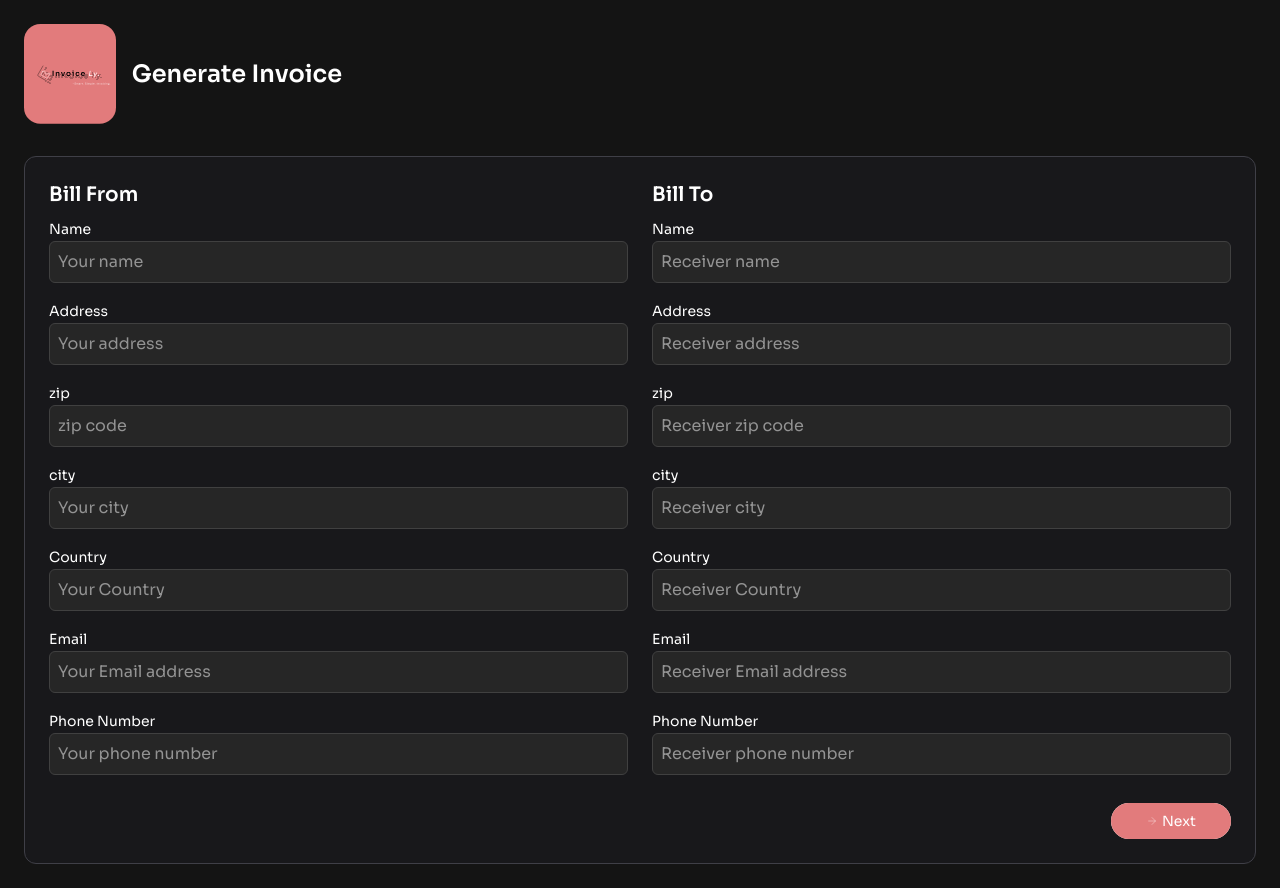
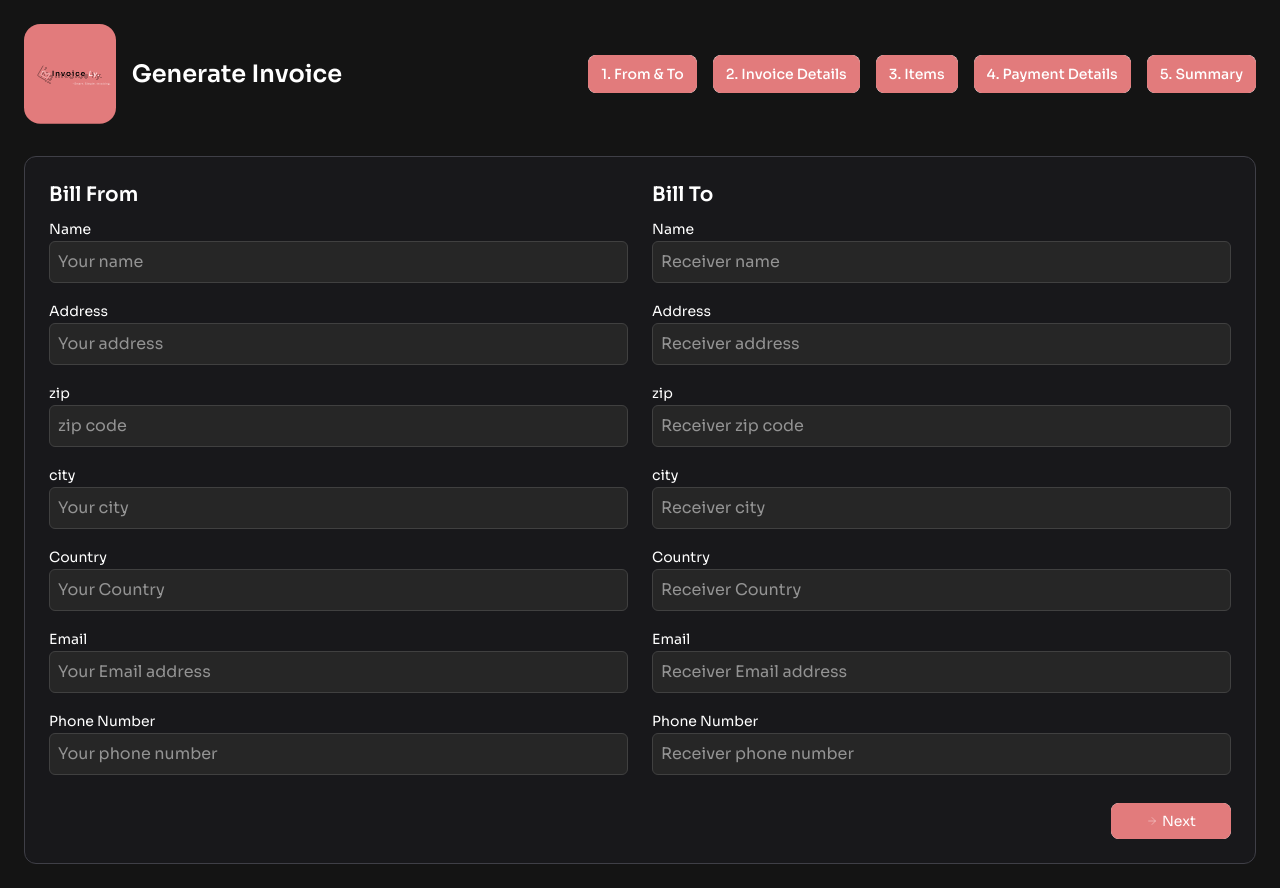
Before and after one commit to VedantKulkarni05/invoicely, a React (Vite) app: page /invoice in a window 1280 px wide. Built offline with nearby package versions, Linux system fonts and the light colour scheme.

Commit message:
header-UI + navigation logic

```diff
--- a/src/components/FromtoSection.jsx
+++ b/src/components/FromtoSection.jsx
@@ -3,7 +3,7 @@ import startbtn from "../assets/StartBtn.svg";
 
 const FromtoSection = () => {
   return (
-    <section className="bg-zinc-900 p-6 rounded-xl border border-zinc-700">
+    <>
       <div className="grid grid-cols-2 md:grid-cols-2 gap-6">
         <div>
           <div className="space-y-4">
@@ -198,15 +198,15 @@ const FromtoSection = () => {
           type="button"
           className="relative group mt-7 w-[120px] h-[36px]"
         >
-          <span className="absolute inset-0 bg-[#ffffff] rounded-full transition-all duration-300 group-hover:translate-x-1 group-hover:-translate-y-1"></span>
+          <span className="absolute inset-0 bg-[#ffffff] rounded-lg transition-all duration-300 group-hover:translate-x-1 group-hover:-translate-y-1"></span>
 
-          <div className="relative bg-[#e27b7c] border-2 border-[#e27b7c] text-white rounded-full w-full h-full flex items-center justify-center gap-1 px-2">
+          <div className="relative bg-[#e27b7c] border-2 border-[#e27b7c] text-white rounded-lg w-full h-full flex items-center justify-center gap-1 px-2">
             <img src={startbtn} alt="Next button" className="w-3 h-3" />
             <span className="text-sm  ">Next</span>
           </div>
         </button>
       </div>
-    </section>
+    </>
   );
 };
 
--- /dev/null
+++ b/src/components/InvoiceDetailsSection.jsx
@@ -0,0 +1,7 @@
+import React from "react";
+
+const InvoiceDetailsSection = () => {
+  return <h1 style={{ color: "black" }}>hey</h1>;
+};
+
+export default InvoiceDetailsSection;
--- /dev/null
+++ b/src/components/ItemsSection.jsx
@@ -0,0 +1,7 @@
+import React from "react";
+
+const ItemsSection = () => {
+  return <h1 style={{ color: "black" }}>hey</h1>;
+};
+
+export default ItemsSection;
--- /dev/null
+++ b/src/components/PaymentSection.jsx
@@ -0,0 +1,7 @@
+import React from "react";
+
+const PaymentSection = () => {
+  return <div></div>;
+};
+
+export default PaymentSection;
--- /dev/null
+++ b/src/components/SummarySection.jsx
@@ -0,0 +1,7 @@
+import React from "react";
+
+const SummarySection = () => {
+  return <h1 style={{ color: "black" }}>hey</h1>;
+};
+
+export default SummarySection;
--- a/src/pages/InvoicePage.jsx
+++ b/src/pages/InvoicePage.jsx
@@ -1,6 +1,20 @@
+import { Component, useState } from "react";
 import logo from "../assets/Logo.svg";
 import FromtoSection from "../components/FromtoSection";
+import InvoiceDetailsSection from "../components/InvoiceDetailsSection";
+import ItemsSection from "../components/ItemsSection";
+import PaymentSection from "../components/PaymentSection";
+import SummarySection from "../components/SummarySection";
+
 const InvoicePage = () => {
+  const [currStep, setSteps] = useState(0);
+  const stepsData = [
+    { id: 0, label: "From & To", Component: <FromtoSection /> },
+    { id: 1, label: "Invoice Details", Component: <InvoiceDetailsSection /> },
+    { id: 2, label: "Items", Component: <ItemsSection /> },
+    { id: 3, label: "Payment", Component: <PaymentSection /> },
+    { id: 4, label: "Summary", Component: <SummarySection /> },
+  ];
   return (
     <div className="min-h-screen bg-[#141414] text-white p-6" data-theme="dark">
       <header className="flex items-center gap-x-4 mb-8">
@@ -8,8 +22,35 @@ const InvoicePage = () => {
         <h3 className="text-primary text-2xl font-semibold">
           Generate Invoice
         </h3>
+        <div className="flex ml-auto gap-4">
+          {[
+            "From & To",
+            "Invoice Details",
+            "Items",
+            "Payment Details",
+            "Summary",
+          ].map((label, idx) => (
+            <button
+              key={idx}
+              type="button"
+              className="relative group"
+              onClick={() => setSteps(idx)}
+            >
+              {/* White hover background */}
+              <span className="absolute inset-0 bg-white rounded-lg transition-all duration-300 group-hover:translate-x-1 group-hover:-translate-y-1" />
+
+              {/* Inner pink content */}
+              <div className="relative px-3 py-2 rounded-lg border border-[#e27b7c] bg-[#e27b7c] text-white text-sm font-medium transition-colors duration-300">
+                {idx + 1}. {label}
+              </div>
+            </button>
+          ))}
+        </div>
       </header>
-      <FromtoSection />
+      <section className="bg-zinc-900 p-6 rounded-xl border border-zinc-700">
+        {/* <FromtoSection /> */}
+        {stepsData[currStep].Component}
+      </section>
     </div>
   );
 };
--- a/src/pages/LandingPage.jsx
+++ b/src/pages/LandingPage.jsx
@@ -22,9 +22,9 @@ const LandingPage = () => {
         onClick={() => Navigate("/invoice")}
         className="relative group mt-7"
       >
-        <span className="absolute inset-0 bg-[#ffffff] rounded-[31.2px] transition-all duration-300 group-hover:translate-x-2 group-hover:-translate-y-2"></span>
+        <span className="absolute inset-0 bg-[#ffffff] rounded-lg transition-all duration-500 group-hover:translate-x-2 group-hover:-translate-y-2"></span>
 
-        <div className="relative bg-[#e27b7c] border-2 border-[#e27b7c] text-white rounded-[31.2px] px-5 py-2.5 flex items-center justify-center gap-2">
+        <div className="relative bg-[#e27b7c] border-2 border-[#e27b7c] text-white rounded-lg px-5 py-2.5 flex items-center justify-center gap-2">
           <img src={startbtn} alt="Start button" className="w-7 h-7" />
           <span className="text-xl font-outerSans font-medium">Start</span>
         </div>
```
